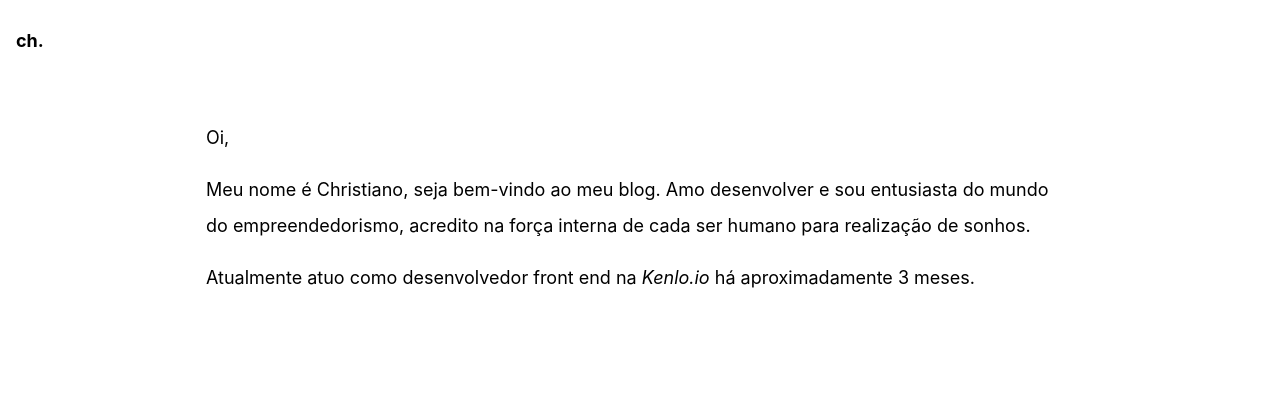
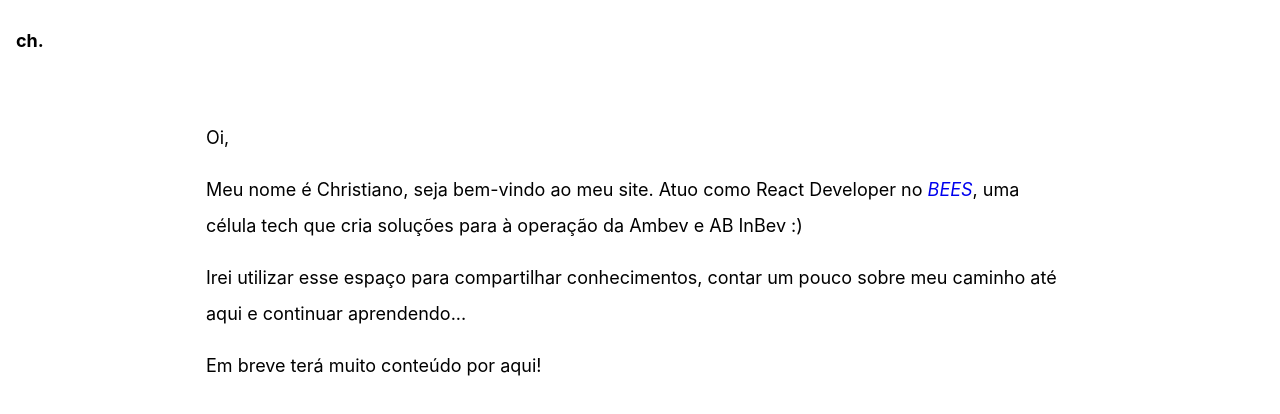
Before and after one commit to chrishiguto/chrishiguto, a Next.js app: page / in a window 1280 px wide. Shown: the top 414 px of the page. Built offline with nearby package versions, Linux system fonts and the light colour scheme; a web font is replaced by a local one.

Commit message:
fix broken code

```diff
--- a/src/components/Emphasis/index.tsx
+++ b/src/components/Emphasis/index.tsx
@@ -1,4 +1,4 @@
-import { ReactNode, useCallback, useEffect, useRef, useState } from 'react'
+import { ReactNode } from 'react'
 import * as S from './styles'
 
 export type EmphasisProps = {
--- a/src/components/Emphasis/stories.tsx
+++ b/src/components/Emphasis/stories.tsx
@@ -1,9 +1,9 @@
 import { Story, Meta } from '@storybook/react/types-6-0'
-import Emphasis from '.'
+import Emphasis, { EmphasisProps } from '.'
 
 export default {
   title: 'Emphasis',
   component: Emphasis
 } as Meta
 
-export const Default: Story = () => <Emphasis />
+export const Default: Story<EmphasisProps> = (args) => <Emphasis {...args} />
--- a/src/components/Emphasis/styles.ts
+++ b/src/components/Emphasis/styles.ts
@@ -1,5 +1,5 @@
 import styled from 'styled-components'
 
 export const Wrapper = styled.em`
-  color: var(--color-primary);
+  color: var(--color-yellow);
 `
--- a/src/components/SectionHero/index.tsx
+++ b/src/components/SectionHero/index.tsx
@@ -8,14 +8,19 @@ const SectionHero = () => (
     <Container size="small">
       <Text>Oi,</Text>
       <Text>
-        Meu nome é Christiano, seja bem-vindo ao meu blog. Amo desenvolver e sou
-        entusiasta do mundo do empreendedorismo, acredito na força interna de
-        cada ser humano para realização de sonhos.
+        Meu nome é Christiano, seja bem-vindo ao meu site. Atuo como React
+        Developer no{' '}
+        <S.Link href="https://www.bees.com/" target="_blank">
+          <Emphasis>BEES</Emphasis>
+        </S.Link>
+        , uma célula tech que cria soluções para à operação da Ambev e AB InBev
+        :)
       </Text>
       <Text>
-        Atualmente atuo como desenvolvedor front end na{' '}
-        <Emphasis>Kenlo.io</Emphasis> há aproximadamente 3 meses.
+        Irei utilizar esse espaço para compartilhar conhecimentos, contar um
+        pouco sobre meu caminho até aqui e continuar aprendendo...
       </Text>
+      <Text>Em breve terá muito conteúdo por aqui!</Text>
     </Container>
   </S.Wrapper>
 )
--- a/src/components/SectionHero/styles.ts
+++ b/src/components/SectionHero/styles.ts
@@ -7,3 +7,8 @@ export const Wrapper = styled.section`
     padding: ${theme.spacings.large};
   `}
 `
+
+export const Link = styled.a`
+  text-decoration: none;
+  border-bottom: 1px solid var(--color-yellow);
+`
--- a/src/components/Text/stories.tsx
+++ b/src/components/Text/stories.tsx
@@ -1,9 +1,9 @@
 import { Story, Meta } from '@storybook/react/types-6-0'
-import Text from '.'
+import Text, { TextProps } from '.'
 
 export default {
   title: 'Text',
   component: Text
 } as Meta
 
-export const Default: Story = () => <Text />
+export const Default: Story<TextProps> = (args) => <Text {...args} />
--- a/src/components/ThemeSwitcher/styles.ts
+++ b/src/components/ThemeSwitcher/styles.ts
@@ -1,4 +1,4 @@
-import styled, { css } from 'styled-components'
+import styled from 'styled-components'
 
 export const Wrapper = styled.button`
   display: flex;
--- a/src/styles/theme.ts
+++ b/src/styles/theme.ts
@@ -64,7 +64,8 @@ const dark = {
   background: '#141018',
   header: 'rgba(0, 0, 0, 0.4)',
   primary: '#892CDC',
-  secondary: '#03C4A1'
+  secondary: '#03C4A1',
+  yellow: 'rgb(255, 255, 0)'
 }
 
 const light = {
```
Also changed, not shown: src/components/Emphasis/test.tsx (+2 -6 lines), src/components/ThemeSwitcher/stories.tsx (+4 -9 lines).
